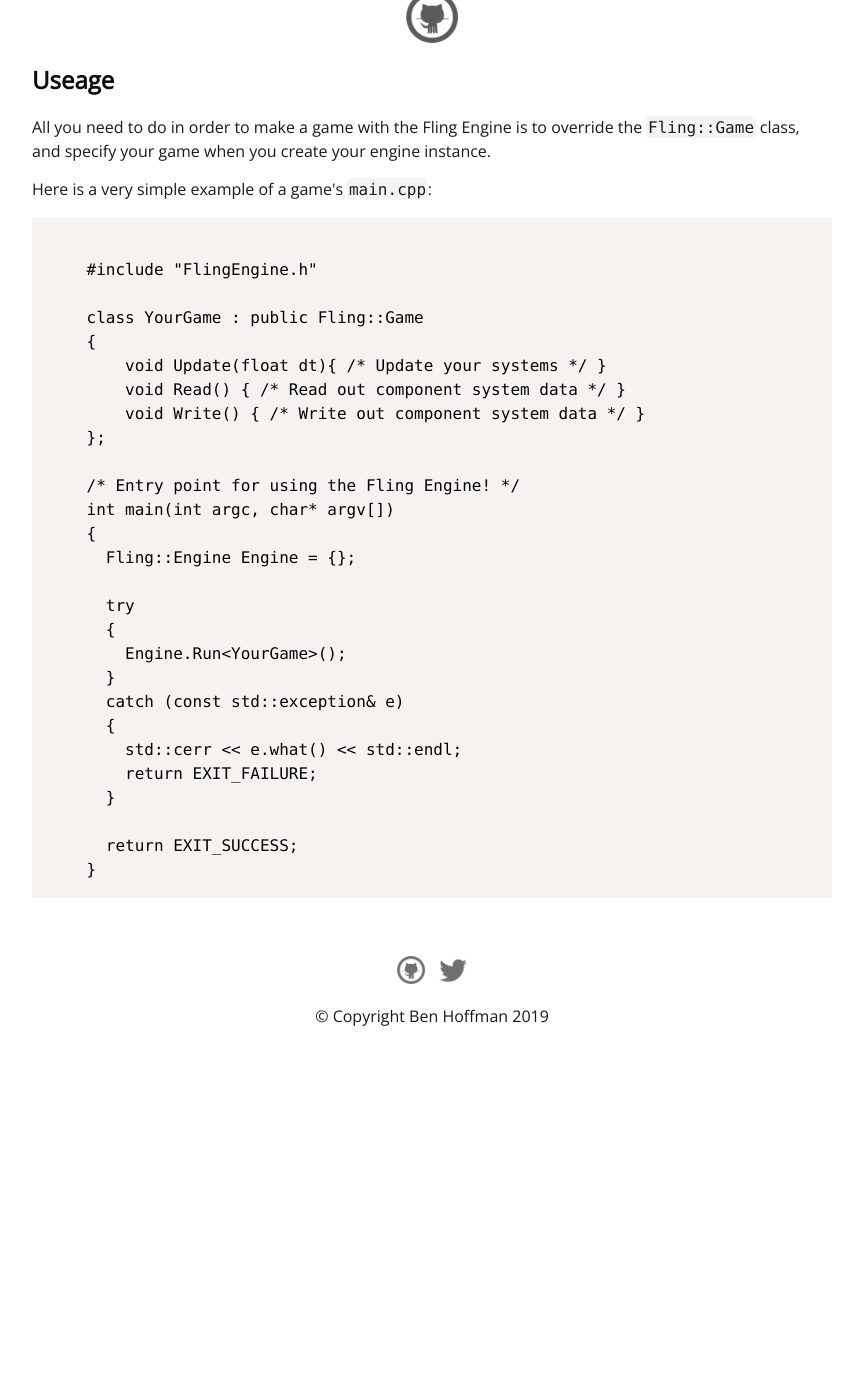
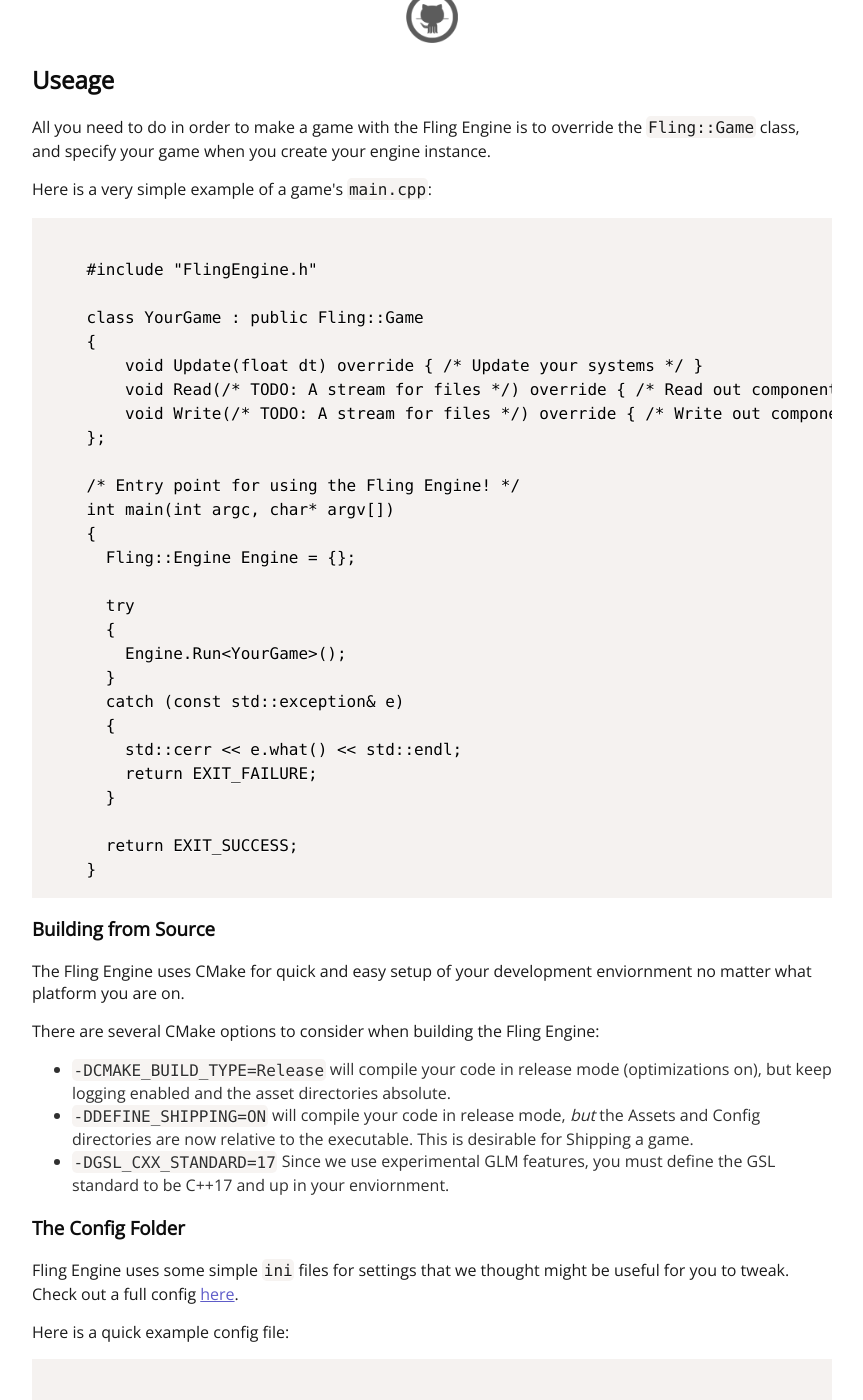
Before and after one commit to flingengine/flingengine.io, a Jekyll site: the page built from index.html, in a window 1280 px wide and 1400 px high, scrolled down 762 px. Shown: the whole window, without its empty margins (208-1071 px from the left). Built offline with Jekyll 4.4.1, drawn with Linux system fonts in a browser that asks for light colours; nearby versions of some CDN libraries; some web fonts are replaced; library files that are not in the unit come from our copies; before the commit the page ends 1805 px from its top, so only the background shows below that; some of the changed text lies outside the part shown.

Commit message:
Added an example config file and more about what cmake options you can use

```diff
--- a/index.html
+++ b/index.html
@@ -14,7 +14,7 @@
   <ul>
     <li>Cross platform (Windows and Linux)</li>
     <li>Open source!</li>
-    <li>Deferred Vulkan renderering pipeline</li>
+    <li>Deferred <a href="https://www.lunarg.com/vulkan-sdk/" target="_blank">Vulkan</a> renderering pipeline</li>
     <li>Simple Effecient gaemplay framewok via <a href="https://github.com/skypjack/entt" target="_blank">Entt</a></li>
     <li>A flat data model</li>
   </ul>
@@ -38,9 +38,9 @@
 
     class YourGame : public Fling::Game
     {
-        void Update(float dt){ /* Update your systems */ }
-        void Read() { /* Read out component system data */ }
-        void Write() { /* Write out component system data */ }
+        void Update(float dt) override { /* Update your systems */ }
+        void Read(/* TODO: A stream for files */) override { /* Read out component system data */ }
+        void Write(/* TODO: A stream for files */) override { /* Write out component system data */ }
     };
 
     /* Entry point for using the Fling Engine! */
@@ -61,3 +61,57 @@
       return EXIT_SUCCESS;
     }
 </code></pre>
+
+<h3>Building from Source</h3>
+<p>The Fling Engine uses CMake for quick and easy setup of your development enviornment no matter
+what platform you are on.</p>
+<p>There are several CMake options to consider when building the Fling Engine:</p>
+<ul>
+<li><code class="language-c">-DCMAKE_BUILD_TYPE=Release</code> will compile your code in release mode (optimizations on),
+  but keep logging enabled and the asset directories absolute.</li>
+<li><code class="language-c">-DDEFINE_SHIPPING=ON</code> will compile your code in release mode, <i>but</i> the Assets and Config directories are
+now relative to the executable. This is desirable for Shipping a game.</li>
+<li><code class="language-c">-DGSL_CXX_STANDARD=17</code> Since we use experimental GLM features, you must define the GSL
+  standard to be C++17 and up in your enviornment.</li>
+</ul>
+
+
+<h3>The Config Folder</h3>
+<p>
+Fling Engine uses some simple <code class="language-c">ini</code> files for settings that we thought might be
+useful for you to tweak. Check out a full config
+<a href="https://github.com/flingengine/FlingEngine/blob/master/Config/EngineConf.ini" target="_blank">here</a>.
+</p>
+<p>Here is a quick example config file:</p>
+
+<pre><code class="language-cpp">
+    ; Core engine config example
+    [Engine]
+    WindowWidth=800
+    WindowHeight=600
+    ; The text shown in the window title bar!
+    WindowTitle=Fling Engine
+
+    ; Will show what git branch and commit head in the title bar
+    DisplayBuildInfoInTitle=true
+    DisplayVersionInfoInTitle=true
+
+    ; This is relative to the Assets directory
+    WindowIconImage=FlingEngineLogo.png
+
+    ; Graphics API Settings
+    [Vulkan]
+    EnableValidationLayers=false
+
+    [Camera]
+    MoveSpeed=10
+    RotationSpeed=40
+
+    ; Game settings! Add any custom config file settings you want to read in here
+    ; @see FlingConfig
+    [Game]
+
+    ; Start level is relative to the assets directory
+    ; @see World::LoadLevel
+    StartLevel=Levels/EmptyLevel.json
+</code></pre>
```
Also changed, not shown: 1 other file.
